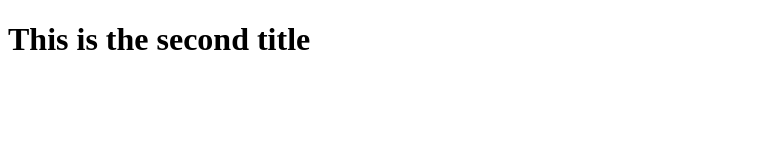
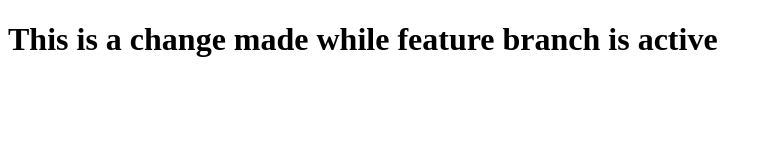
Before and after one commit to Andreas-sjolund-chas/git-flow, a plain HTML site: page index.html in a window 1280 px wide. Shown: the whole page, without its empty margins (0-772 px from the left). Drawn offline with Linux system fonts and the light colour scheme.

Commit message:
this commit was made during the feature branch was active

```diff
--- a/index.html
+++ b/index.html
@@ -7,6 +7,6 @@
   <title>Document</title>
 </head>
 <body>
-  <h1>This is the second title</h1>
+  <h1>This is a change made while feature branch is active</h1>
 </body>
 </html>
```
